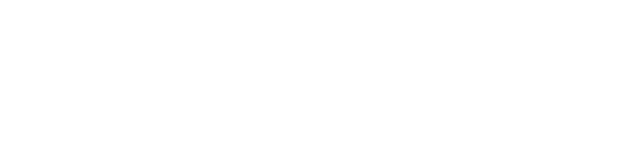
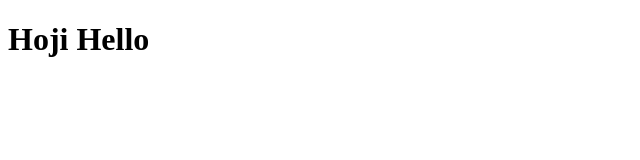
Before and after one commit to Hojiakbar87/template, a plain HTML site: page lesson2/index.html in a window 1280 px wide. Shown: the whole page, without its empty margins (0-640 px from the left). Drawn offline with Linux system fonts and the light colour scheme.

Commit message:
Это третий комит

```diff
--- a/lesson2/index.html
+++ b/lesson2/index.html
@@ -7,5 +7,6 @@
 </head>
 <body>
     <script src="script.js"></script>
+    <h1>Hoji Hello</h1>
 </body>
 </html>
```
